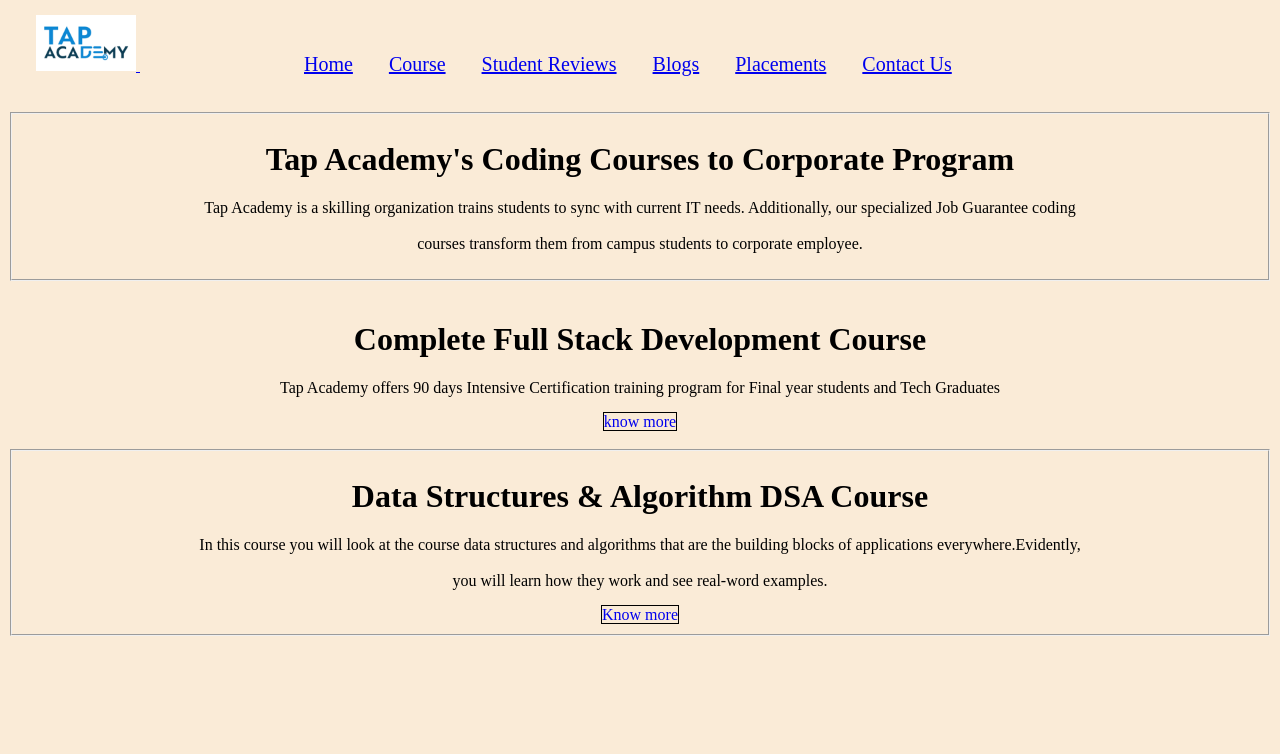
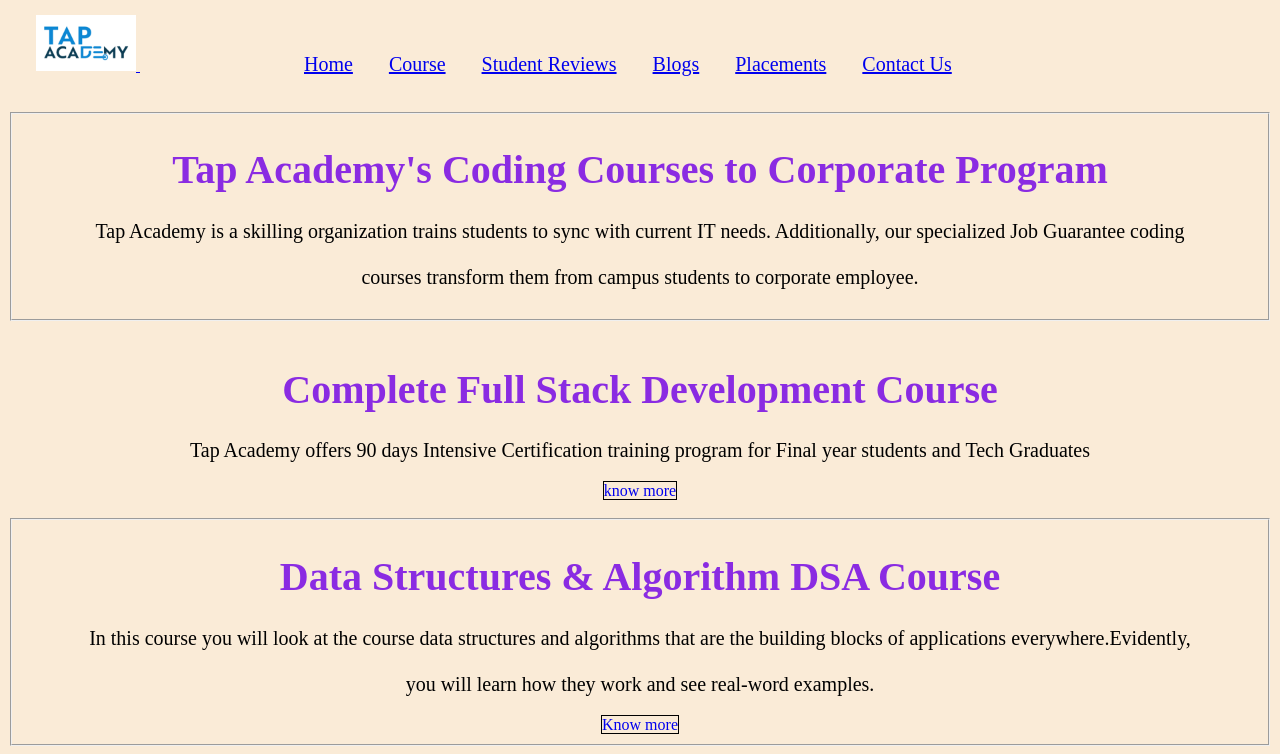
Before and after one commit to Jugnuproject/project.github.io, a plain HTML site: page course.html in a window 1280 px wide. Shown: the part 79-833 px from the top of the page. Before the commit the page ends 800 px from the top, so only its background shows below. Drawn offline with Linux system fonts and the light colour scheme.

Commit message:
Add files via upload

```diff
--- a/course.html
+++ b/course.html
@@ -41,16 +41,16 @@
 
     <fieldset>
         <center>
-            <h1>Tap Academy's Coding Courses to Corporate Program</h1>
-            <p>Tap Academy is a skilling organization trains students to sync with current IT needs. Additionally, our specialized Job Guarantee coding <br><br>
+            <h1 style="font-size: 40px; color: blueviolet;">Tap Academy's Coding Courses to Corporate Program</h1>
+            <p style="font-size: 20px;">Tap Academy is a skilling organization trains students to sync with current IT needs. Additionally, our specialized Job Guarantee coding <br><br>
                  courses transform them from campus students to corporate employee.
                 </p>
         </center>
 
     </fieldset><br>
     <center>
-        <h1>Complete Full Stack Development Course</h1>
-        <p>Tap Academy offers 90 days Intensive Certification training program for Final year students and Tech Graduates
+        <h1 style="font-size: 40px; color: blueviolet;">Complete Full Stack Development Course</h1>
+        <p style="font-size: 20px;">Tap Academy offers 90 days Intensive Certification training program for Final year students and Tech Graduates
         </p>
         <a href="Know more.html" id="one">know more</a>
     </fieldset>
@@ -58,8 +58,8 @@
     <br>
     <fieldset>
     <center>
-        <h1>Data Structures & Algorithm DSA Course</h1>
-        <p>In this course you will look at the course data structures and algorithms that are the building blocks of applications everywhere.Evidently,<br><br>
+        <h1 style="font-size: 40px; color: blueviolet;">Data Structures & Algorithm DSA Course</h1>
+        <p style="font-size: 20px;">In this course you will look at the course data structures and algorithms that are the building blocks of applications everywhere.Evidently,<br><br>
             you will learn how they work and see real-word examples.</p>
         <a href="now more.html" id="two">Know more</a>
         <style>
```
Also changed, not shown: Contact Us.html (+1 -1 lines), index.html (+1 -1 lines).
